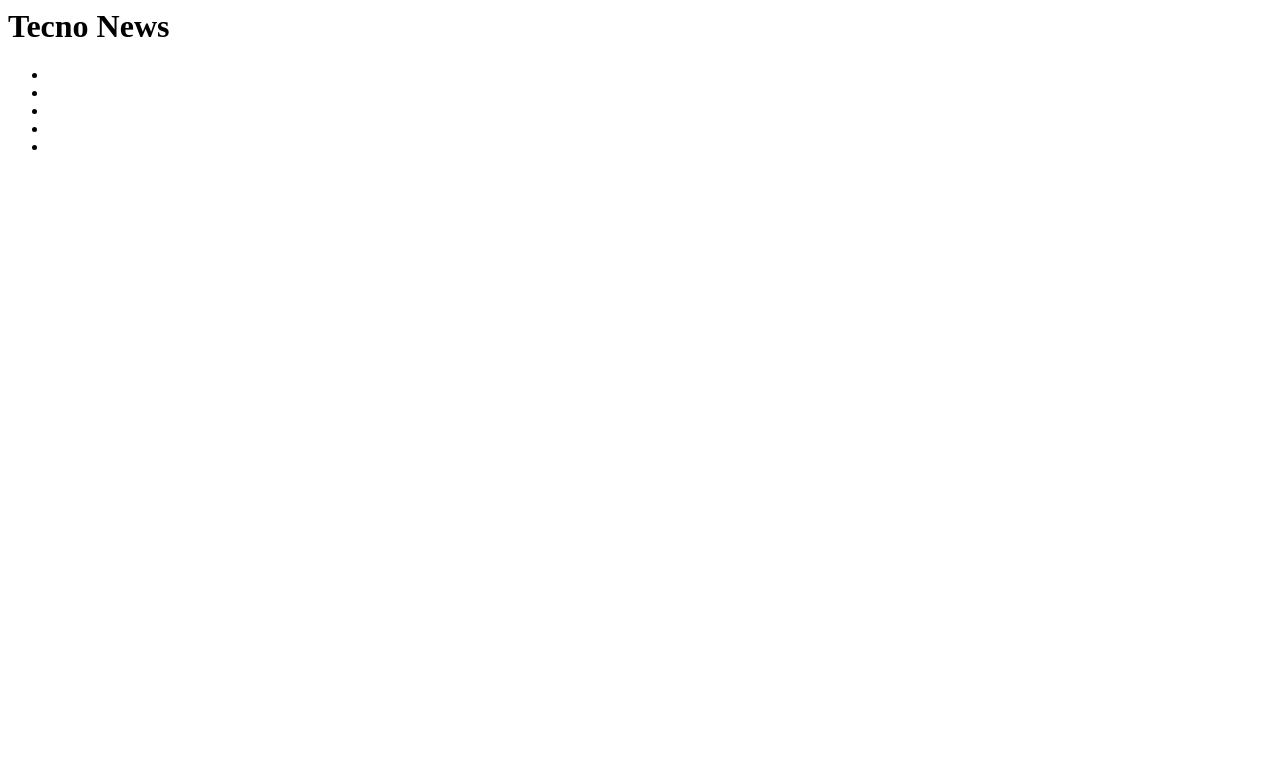
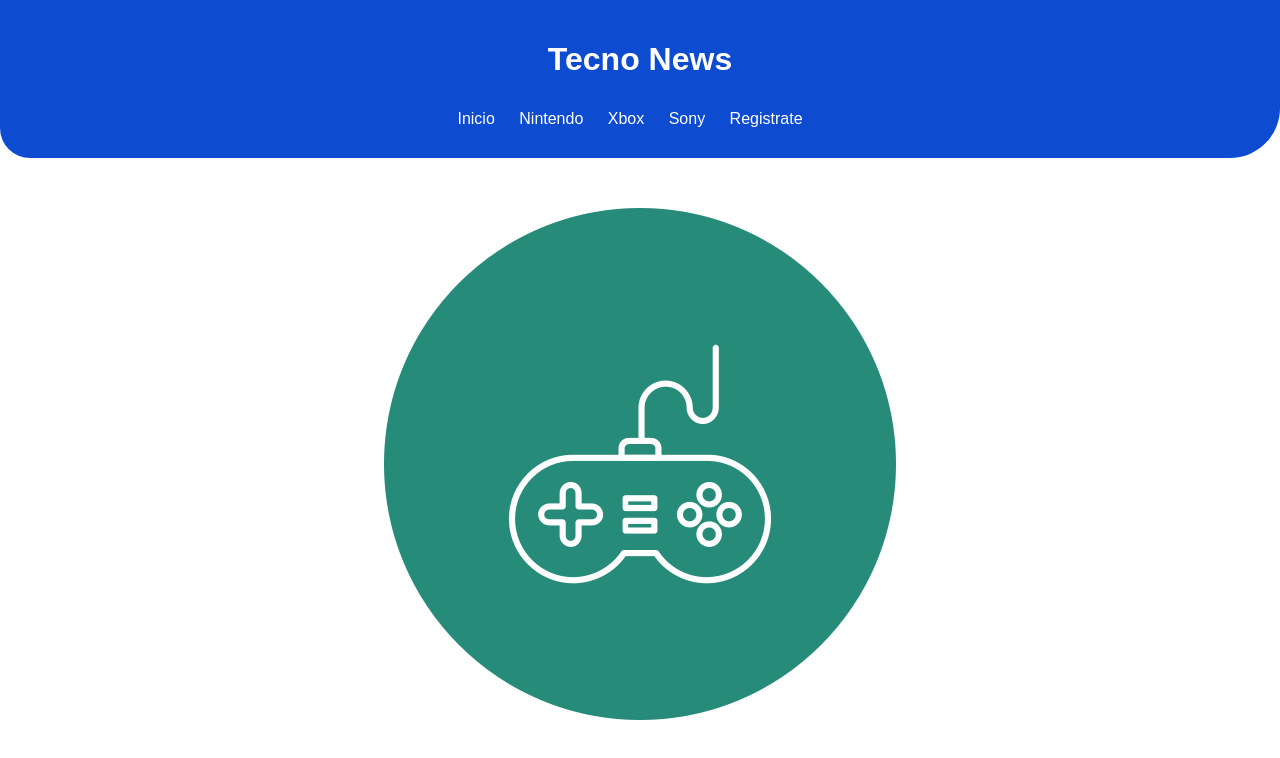
Before and after one commit to suguhs/DISE-O, a plain HTML site: page index.html in a window 1280 px wide. Drawn offline with Linux system fonts and the light colour scheme.

Commit message:
Primer Dia Avanze

```diff
--- a/Practica_Final_I/Css/styles.css
+++ b/Practica_Final_I/Css/styles.css
@@ -1,4 +1,40 @@
+body {
+    margin: 0;
+    font-family: Arial, sans-serif;
+}
+
+.cabe {
+    text-align: center; /* Centra el texto del header */
+    background-color: #0d4bd1; /* Fondo verde */
+    padding: 20px; /* Espaciado */
+    color: white;
+     /*Define el radio de cada borde para que quede redondo*/
+    border-bottom-right-radius: 50px;
+    border-bottom-left-radius: 30px;
+}
+
 .menu {
-    list-style: none;
+    display: flex; /* Usar flexbox para el menú */
+    justify-content: center; /* Centra los elementos horizontalmente */
+    padding: 10px 0; /* Espaciado superior e inferior */
+}
+
+.menu ul {
+    list-style-type: none; /* Quitamos las viñetas de la lista */
+    padding: 0; /* Sin padding */
+    margin: 0; /* Sin margin */
+}
+
+.menu li {
+    margin-right: 20px; /* Espaciado entre ítems del menú */
     display: inline;
 }
+
+.menu a {
+    text-decoration: none; /* Sin subrayado */
+    color: white; /* Color del texto */
+}
+
+.menu a:hover {
+    text-decoration: underline; /* Subrayar al pasar el ratón */
+}
--- a/index.html
+++ b/index.html
@@ -4,7 +4,54 @@
         <meta charset="UTF-8">
         <meta name="viewport" content="width=device-width, initial-scale=1.0">
         <title>Ejemplo de Página Web</title>
-        <link rel="stylesheet" href="/Practica_Final_I/Css/styles.css">
+        <style>
+            body {
+    margin: 0;
+    font-family: Arial, sans-serif;
+}
+
+.cabe {
+    text-align: center; /* Centra el texto del header */
+    background-color: #0d4bd1; /* Fondo verde */
+    padding: 20px; /* Espaciado */
+    color: white;
+     /*Define el radio de cada borde para que quede redondo*/
+    border-bottom-right-radius: 50px;
+    border-bottom-left-radius: 30px;
+}
+
+.menu {
+    display: flex; /* Usar flexbox para el menú */
+    justify-content: center; /* Centra los elementos horizontalmente */
+    padding: 10px 0; /* Espaciado superior e inferior */
+}
+
+.menu ul {
+    list-style-type: none; /* Quitamos las viñetas de la lista */
+    padding: 0; /* Sin padding */
+    margin: 0; /* Sin margin */
+}
+
+.menu li {
+    margin-right: 20px; /* Espaciado entre ítems del menú */
+    display: inline;
+}
+
+.menu a {
+    text-decoration: none; /* Sin subrayado */
+    color: white; /* Color del texto */
+}
+
+.menu a:hover {
+    text-decoration: underline; /* Subrayar al pasar el ratón */
+}
+.pie{
+   text-align: center;
+   height: auto;
+   margin-top: 50px;
+}
+
+        </style>
     </head>
     <body>
         <div class="cabe">
@@ -12,16 +59,21 @@
                 <h1>Tecno News</h1>
                 <nav class="menu">
                     <ul>
-                        <li><a href="index.html"></a></li>
-                        <li><a href="Practica_Final_I\Portfolio\nintendo.html"></a></li>
-                        <li><a href="Practica_Final_I\Portfolio\xbox.html"></a></li>
-                        <li><a href="Practica_Final_I\Portfolio\sony.html"></a></li>
-                        <li><a href="Practica_Final_I\Portfolio\registrate.html"></a></li>
+                        <li><a href="index.html">Inicio</a></li>
+                        <li><a href="Practica_Final_I\Portfolio\nintendo.html">Nintendo</a></li>
+                        <li><a href="Practica_Final_I\Portfolio\xbox.html">Xbox</a></li>
+                        <li><a href="Practica_Final_I\Portfolio\sony.html">Sony</a></li>
+                        <li><a href="Practica_Final_I\Portfolio\registrate.html">Registrate</a></li>
                     </ul>
 
                 </nav>
             </header>
         </div>
+
+        <footer class="pie">
+            <img src="Practica_Final_I/Imagenes_Videos/mando.png"> </img>
+
+        </footer>
     </body>
 
 </html>
```
Also changed, not shown: Practica_Final_I/Imagenes_Videos/mando.png (added).
